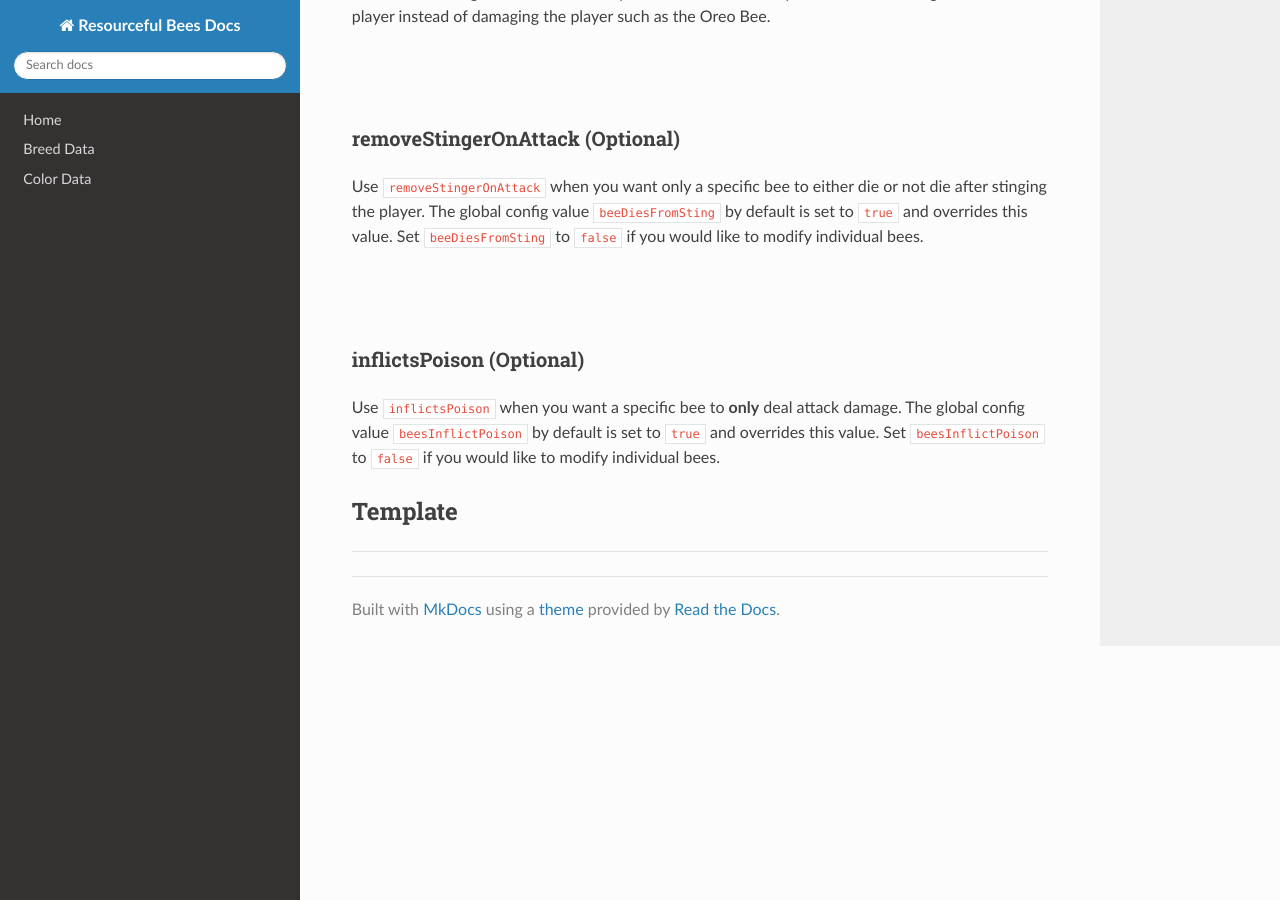
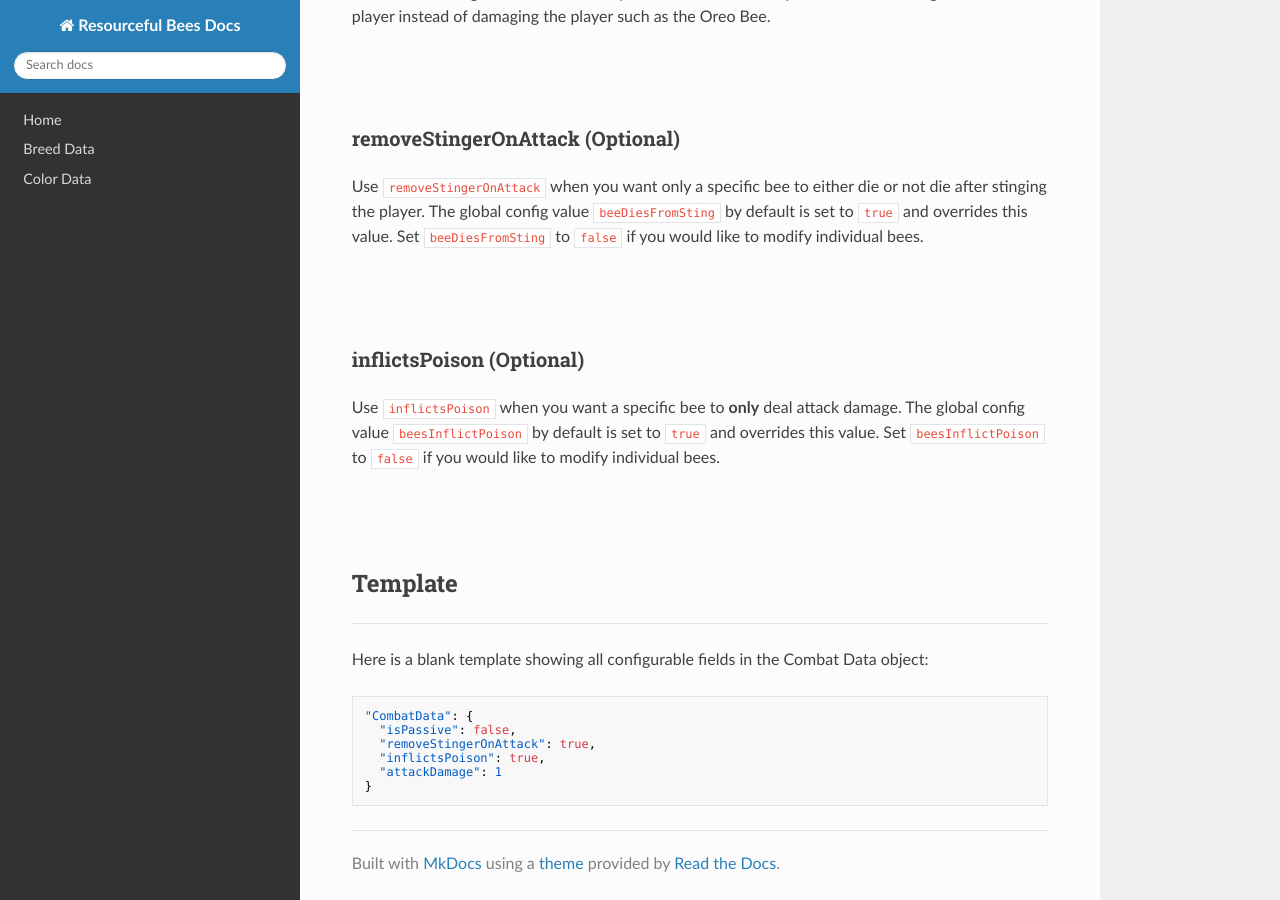
Before and after one commit to Team-Resourceful/ResourcefulBeesDocs, an MkDocs documentation site: the page built from docs/bee_data/combat_data.md, in a window 1280 px wide and 900 px high, scrolled down 674 px. Built offline with MkDocs 1.6.1, drawn with Linux system fonts in a browser that asks for light colours; nearby versions of some CDN libraries.

Commit message:
docs/bee_data/combat_data.md updated from https://stackedit.io/

````diff
--- a/docs/bee_data/combat_data.md
+++ b/docs/bee_data/combat_data.md
@@ -30,9 +30,23 @@ Use `removeStingerOnAttack` when you want only a specific bee to either die or n
 
 Use `inflictsPoison` when you want a specific bee to **only** deal attack damage. The global config value `beesInflictPoison` by default is set to `true` and overrides this value. Set `beesInflictPoison` to `false` if you would like to modify individual bees.
 
+<br>
+<br>
+
 ## **Template**
 ***
+
+Here is a blank template showing all configurable fields in the Combat Data object:
+
+```json
+"CombatData": {
+  "isPassive": false,
+  "removeStingerOnAttack": true,
+  "inflictsPoison": true,
+  "attackDamage": 1
+}
+```
 <!--stackedit_data:
-eyJoaXN0b3J5IjpbMTgwNDI3MjY4LDE5NDI3NDgxMiw2NjM2Mj
-c1ODgsMTc4NTU5MTU3MV19
+eyJoaXN0b3J5IjpbLTE2NzE4MTc0NTMsMTk0Mjc0ODEyLDY2Mz
+YyNzU4OCwxNzg1NTkxNTcxXX0=
 -->
````
